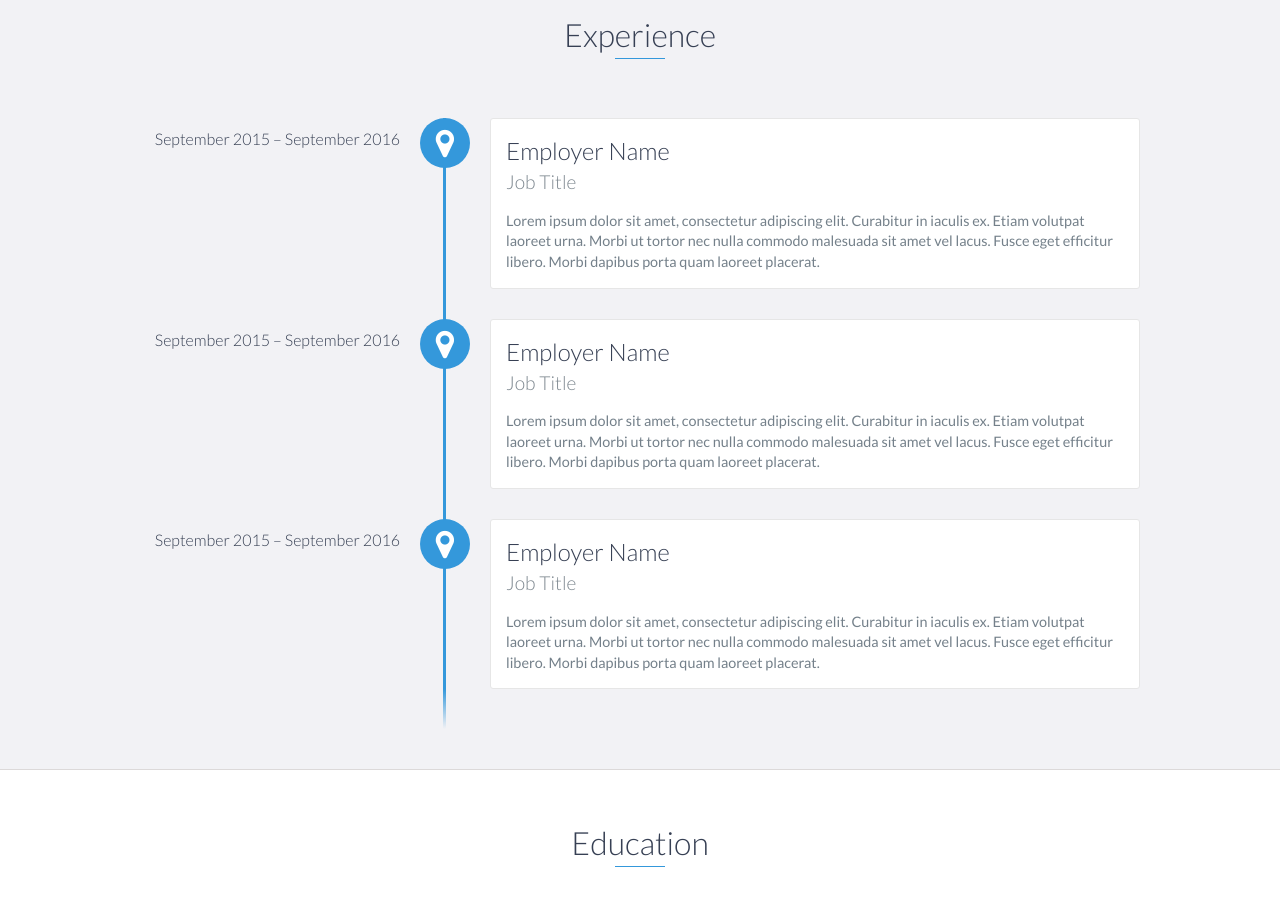
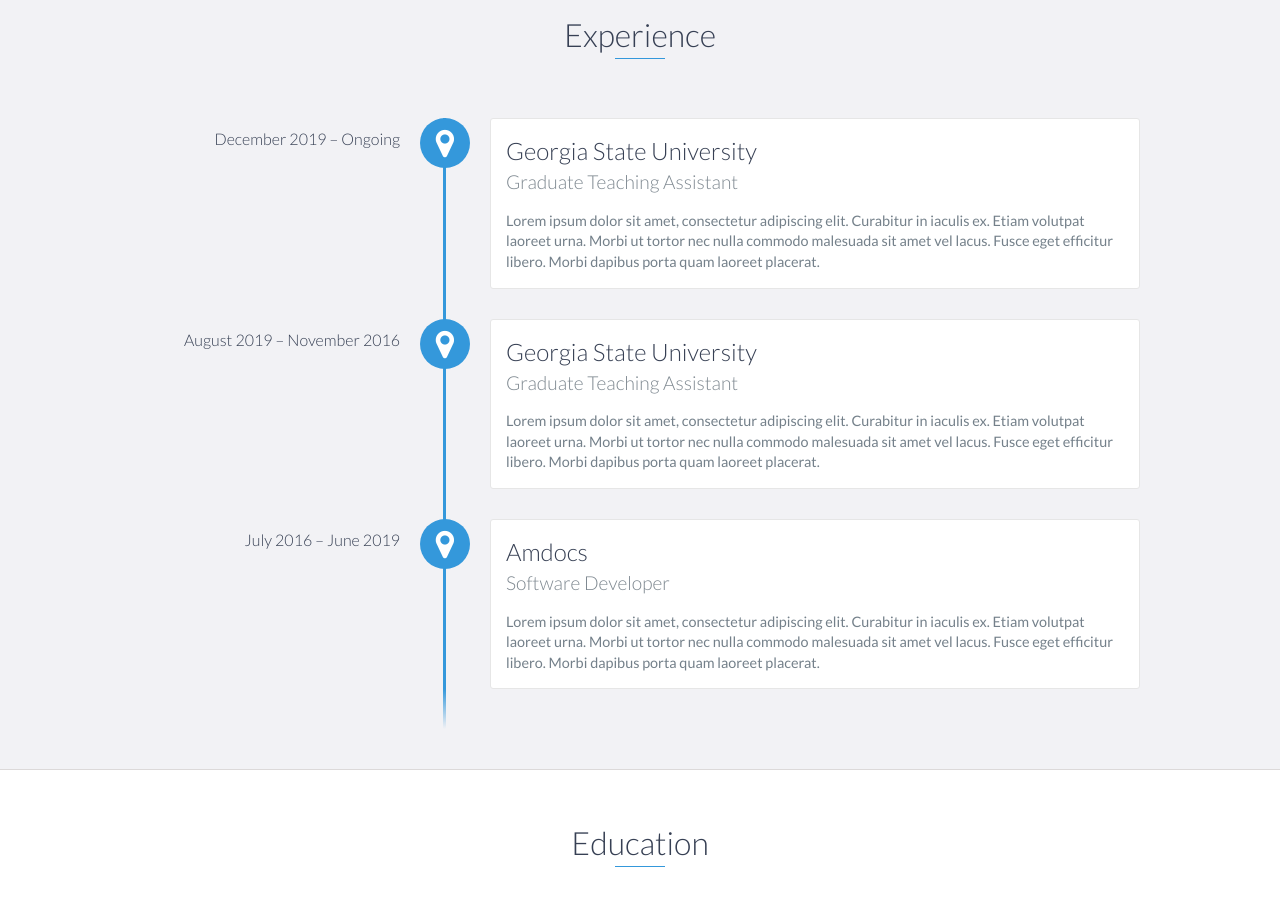
Before and after one commit to SONAMDAWANI/sonamdawani.github.io, a website: page index.html in a window 1280 px wide. Shown: the part 1080-1993 px from the top of the page. Drawn offline with nearby package versions, Linux system fonts and the light colour scheme.

Commit message:
Update index.html

```diff
--- a/index.html
+++ b/index.html
@@ -84,25 +84,25 @@
     <div id="experience" class="background-alt">
         <h2 class="heading">Experience</h2>
         <div id="experience-timeline">
-            <div data-date="September 2015 – September 2016">
-                <h3>Employer Name</h3>
-                <h4>Job Title</h4>
+            <div data-date="December 2019 – Ongoing">
+                <h3>Georgia State University</h3>
+                <h4>Graduate Teaching Assistant</h4>
                 <p>
                     Lorem ipsum dolor sit amet, consectetur adipiscing elit. Curabitur in iaculis ex. Etiam volutpat laoreet urna. Morbi ut tortor nec nulla commodo malesuada sit amet vel lacus. Fusce eget efficitur libero. Morbi dapibus porta quam laoreet placerat.
                 </p>
             </div>
 
-            <div data-date="September 2015 – September 2016">
-                <h3>Employer Name</h3>
-                <h4>Job Title</h4>
+            <div data-date="August 2019 – November 2016">
+                <h3>Georgia State University</h3>
+                <h4>Graduate Teaching Assistant</h4>
                 <p>
                     Lorem ipsum dolor sit amet, consectetur adipiscing elit. Curabitur in iaculis ex. Etiam volutpat laoreet urna. Morbi ut tortor nec nulla commodo malesuada sit amet vel lacus. Fusce eget efficitur libero. Morbi dapibus porta quam laoreet placerat.
                 </p>
             </div>
 
-            <div data-date="September 2015 – September 2016">
-                <h3>Employer Name</h3>
-                <h4>Job Title</h4>
+            <div data-date="July 2016 – June 2019">
+                <h3>Amdocs</h3>
+                <h4>Software Developer</h4>
                 <p>
                     Lorem ipsum dolor sit amet, consectetur adipiscing elit. Curabitur in iaculis ex. Etiam volutpat laoreet urna. Morbi ut tortor nec nulla commodo malesuada sit amet vel lacus. Fusce eget efficitur libero. Morbi dapibus porta quam laoreet placerat.
                 </p>
```
